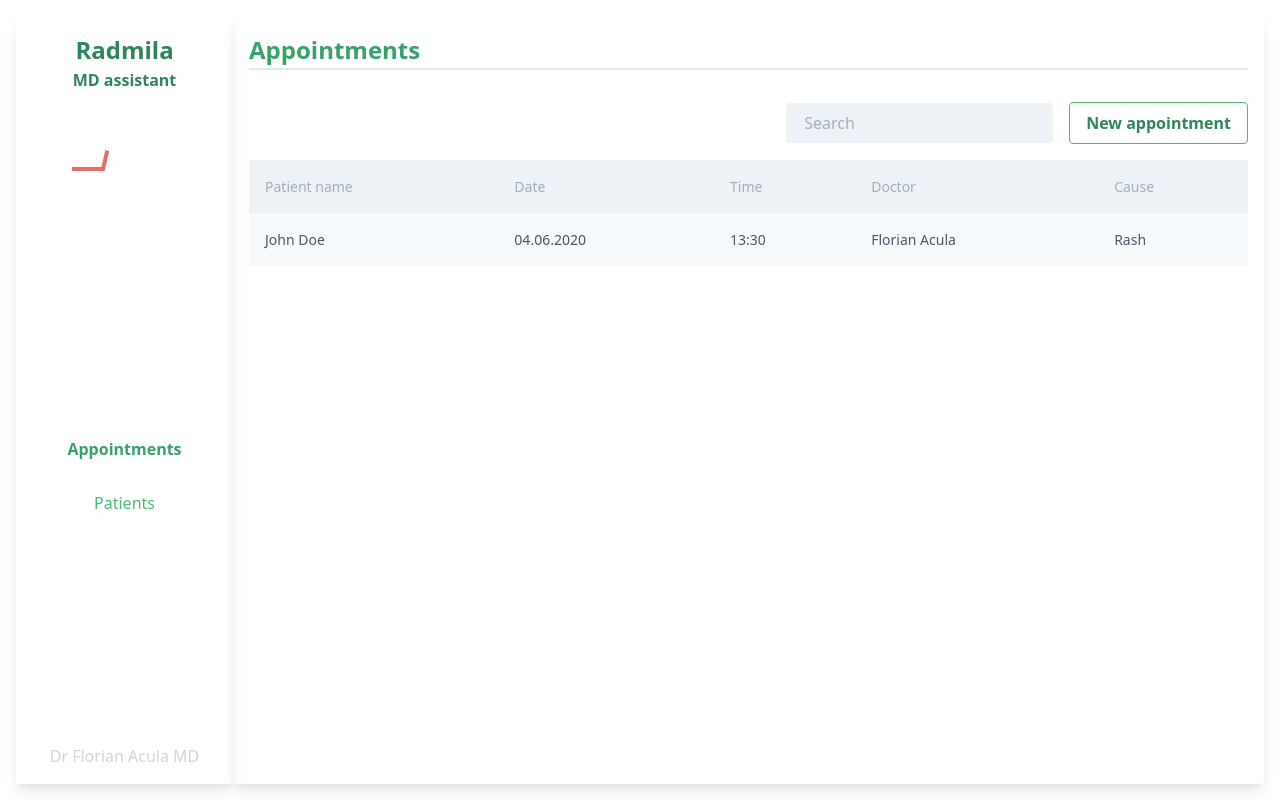
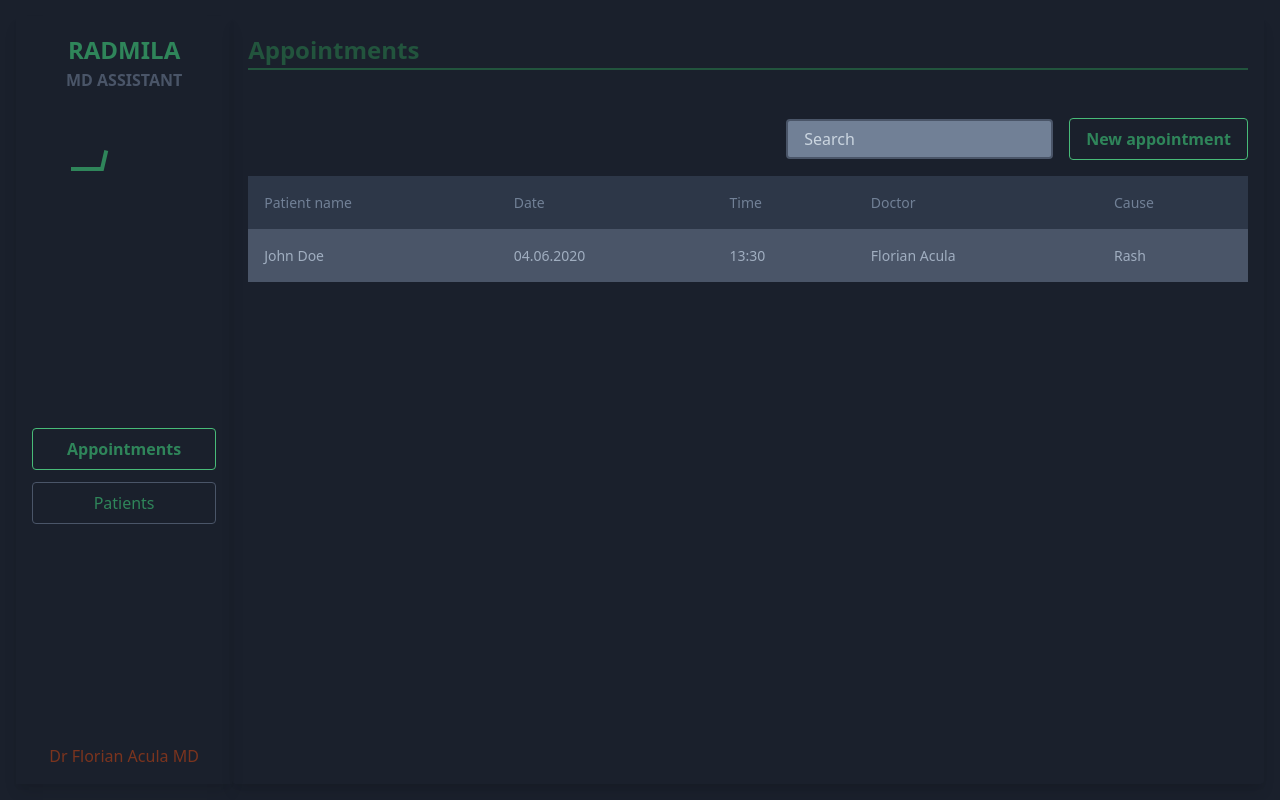
Before and after one commit to maljukan/radmila-md-assistant, a React (Create React App) app: page / in a window 1280 px wide. Built offline with nearby package versions, Linux system fonts and the light colour scheme.

Commit message:
Unify and darken everything

```diff
--- a/src/App.css
+++ b/src/App.css
@@ -18,7 +18,7 @@
 }
 
 .beat-loader {
-  stroke: #E76E66;
+  stroke: #2f855a;
   stroke-dasharray: 175;
   stroke-dashoffset: 350;
   -webkit-animation: draw 1.4s linear;
--- a/src/App.tsx
+++ b/src/App.tsx
@@ -6,11 +6,11 @@ import Appointment from './Appointment';
 
 function App() {
   return (
-    <div className="flex h-screen p-4">
-      <div className="w-64 h-full p-4 shadow-lg flex flex-col justify-between">
+    <div className="flex h-screen p-4 bg-gray-900">
+      <div className="h-full w-64 p-4 shadow-lg flex flex-col justify-between">
         <header>
-          <h1 className="text-center font-bold text-green-700 text-2xl">Radmila</h1>
-          <p className="text-center mx-auto font-bold text-green-700">MD assistant</p>
+          <h1 className="text-center font-bold text-green-700 text-2xl">RADMILA</h1>
+          <p className="text-center mx-auto font-bold text-gray-700 font-small">MD ASSISTANT</p>
           <svg width="108px" height="128px" viewBox="0 0 54 64" version="1.1" xmlns="http://www.w3.org/2000/svg"
                xmlnsXlink="http://www.w3.org/1999/xlink" className="mx-auto fill-current text-green-700">
             <defs></defs>
@@ -25,25 +25,23 @@ function App() {
 
         <ul className="nav navbar-nav">
           <li className="mb-3">
-            <NavLink exact={true} className="block text-center text-green-500 py-2 border border-white rounded hover:border-gray-200 hover:bg-gray-200"
-                     activeClassName='text-green-600 font-bold' to='/'>Appointments</NavLink>
+            <NavLink exact={true} className="block text-center text-green-700 py-2 border border-gray-700 rounded hover:bg-gray-700"
+                     activeClassName='font-bold border-green-500' to='/'>Appointments</NavLink>
           </li>
           <li className="mb-3">
-            <NavLink className="block text-center text-green-500 py-2 border border-white rounded hover:border-gray-200 hover:bg-gray-200"
-                     activeClassName='text-green-600 font-bold' to='/patients'>Patients</NavLink>
+            <NavLink className="block text-center text-green-700 py-2 border border-gray-700 rounded hover:bg-gray-700"
+                     activeClassName='font-bold border-green-500' to='/patients'>Patients</NavLink>
           </li>
         </ul>
 
         <footer>
-          <h3 className="text-center text-gray-400">Dr Florian Acula MD</h3>
+          <h3 className="text-center text-orange-900">Dr Florian Acula MD</h3>
         </footer>
       </div>
-      <div className="w-full h-full">
         <div className="w-full h-full rounded overflow-hidden shadow-lg p-4">
           <Route exact path="/" component={Appointment} ex/>
           <Route path="/patients" component={Patients}/>
         </div>
-      </div>
     </div>
   );
 }
--- a/src/Appointment.tsx
+++ b/src/Appointment.tsx
@@ -8,19 +8,19 @@ class Appointment extends PureComponent<Props> {
   render() {
     return (
       <div className="container mx-auto">
-        <h2 className="text-green-600 text-2xl mb-8 font-bold border-bottom border-b-2">Appointments</h2>
+        <h2 className="text-green-900 text-2xl mb-12 font-bold border-green-900 border-b-2">Appointments</h2>
         <div className="flex w-full justify-end items-center mb-4">
           <input
-            className="bg-gray-200 appearance-none border-2 border-gray-200 rounded py-2 px-4 mr-4 text-gray-700 leading-tight focus:outline-none focus:bg-white focus:border-green-500"
+            className="bg-gray-600 appearance-none border-2 border-gray-700 rounded py-2 px-4 mr-4 placeholder-gray-400 leading-tight focus:outline-none focus:bg-gray-500 focus:border-green-500"
             id="patients-search" type="text" placeholder="Search"/>
           <button
-            className="bg-transparent hover:bg-green-600 text-green-700 font-semibold hover:text-white py-2 px-4 border border-green-500 hover:border-transparent rounded">
+            className="bg-transparent hover:bg-gray-700 text-green-700 font-semibold py-2 px-4 border border-green-500 rounded">
             New appointment
           </button>
         </div>
         <div className="table w-full">
           <div className="table-header-group">
-            <div className="table-row bg-gray-200 text-gray-500">
+            <div className="table-row bg-gray-800 text-gray-600">
               <div className="table-cell p-4 text-sm">Patient name</div>
               <div className="table-cell p-4 text-sm">Date</div>
               <div className="table-cell p-4 text-sm">Time</div>
@@ -29,7 +29,7 @@ class Appointment extends PureComponent<Props> {
             </div>
           </div>
           <div className="table-row-group">
-            <div className="table-row bg-gray-100 text-gray-700">
+            <div className="table-row bg-gray-700 text-gray-500">
               <div className="table-cell p-4 text-sm">John Doe</div>
               <div className="table-cell p-4 text-sm">04.06.2020</div>
               <div className="table-cell p-4 text-sm">13:30</div>
--- a/src/Patients.tsx
+++ b/src/Patients.tsx
@@ -9,19 +9,19 @@ class Patients extends PureComponent<Props> {
   render() {
     return (
       <div className="container mx-auto">
-        <h2 className="text-green-600 text-2xl mb-8 font-bold border-bottom border-b-2">Patients</h2>
+        <h2 className="text-green-900 text-2xl mb-12 font-bold border-green-900 border-b-2">Patients</h2>
         <div className="flex w-full justify-end items-center mb-4">
           <input
-            className="bg-gray-200 appearance-none border-2 border-gray-200 rounded py-2 px-4 mr-4 text-gray-700 leading-tight focus:outline-none focus:bg-white focus:border-green-500"
+            className="bg-gray-600 appearance-none border-2 border-gray-700 rounded py-2 px-4 mr-4 placeholder-gray-400 leading-tight focus:outline-none focus:bg-gray-500 focus:border-green-500"
             id="patients-search" type="text" placeholder="Search"/>
           <button
-            className="bg-transparent hover:bg-green-600 text-green-700 font-semibold hover:text-white py-2 px-4 border border-green-500 hover:border-transparent rounded">
+            className="bg-transparent hover:bg-gray-700 text-green-700 font-semibold py-2 px-4 border border-green-500 rounded">
             New patient
           </button>
         </div>
         <div className="table w-full">
           <div className="table-header-group">
-            <div className="table-row bg-gray-200 text-gray-500">
+            <div className="table-row bg-gray-800 text-gray-600">
               <div className="table-cell p-4 text-sm">First name</div>
               <div className="table-cell p-4 text-sm">Last name</div>
               <div className="table-cell p-4 text-sm">Date of birth</div>
@@ -32,7 +32,7 @@ class Patients extends PureComponent<Props> {
             </div>
           </div>
           <div className="table-row-group">
-            <div className="table-row bg-gray-100 text-gray-700">
+            <div className="table-row bg-gray-700 text-gray-500">
               <div className="table-cell p-4 text-sm">John</div>
               <div className="table-cell p-4 text-sm">Doe</div>
               <div className="table-cell p-4 text-sm">06.08.1981</div>
```
